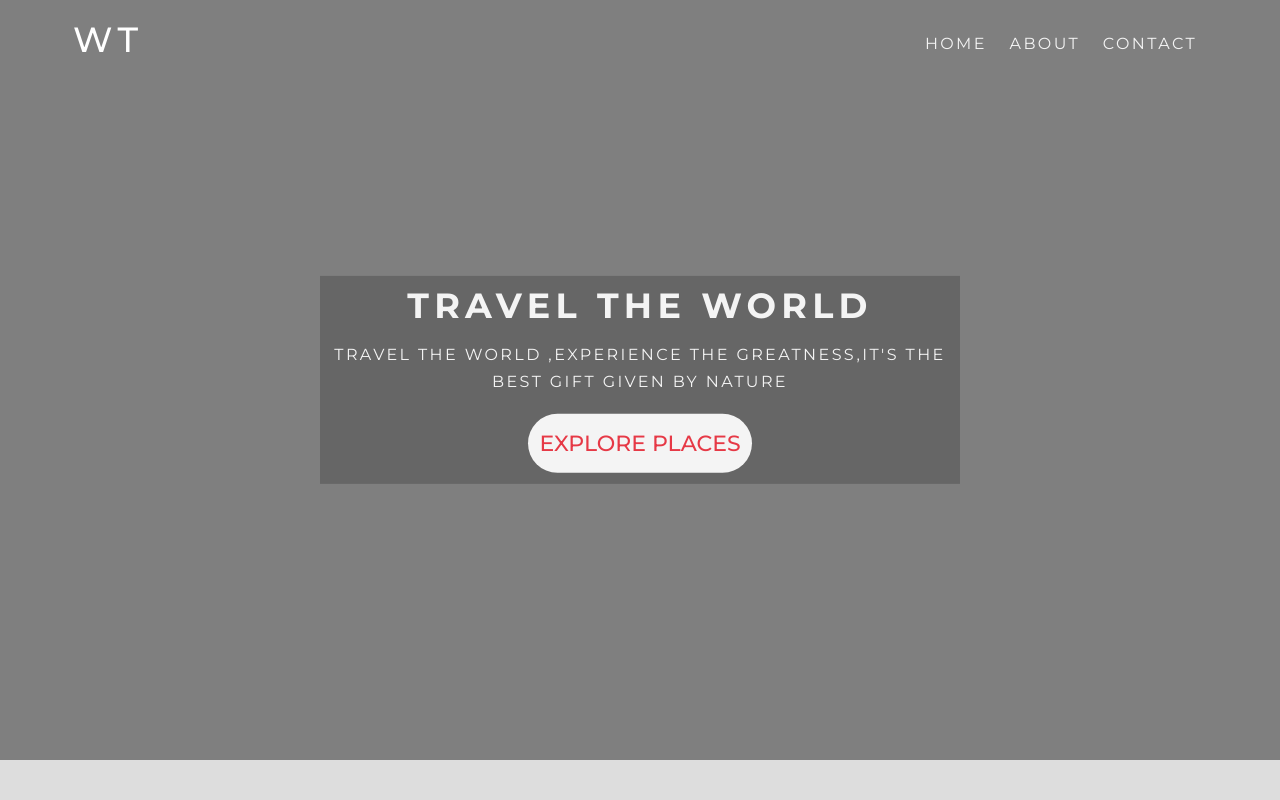
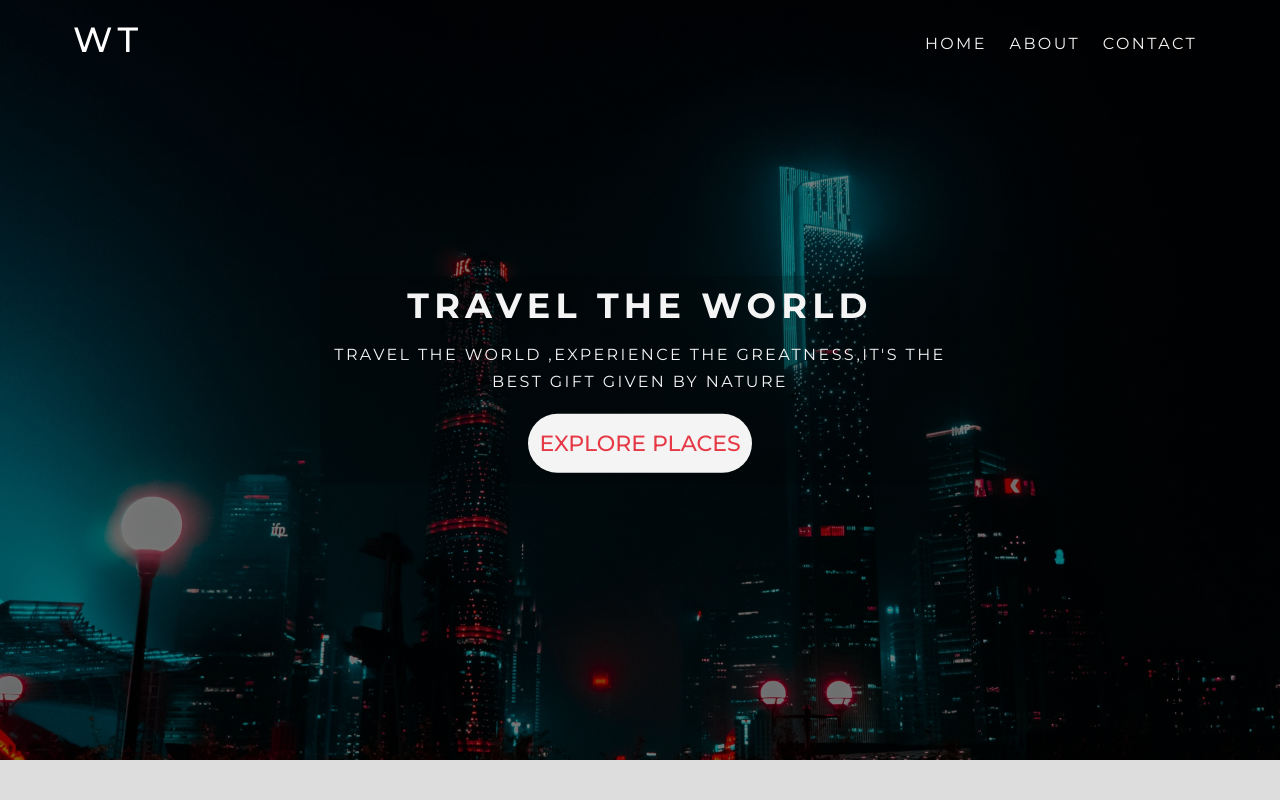
Before and after one commit to Zuber8040/Travel-Website, a plain HTML site: page index.html in a window 1280 px wide. Shown: the top 800 px of the page. Drawn offline with Linux system fonts and the light colour scheme; the site is published under a folder, as on GitHub Pages, so addresses that start at the root find nothing.

Commit message:
added backgroung img

```diff
--- a/css/style.css
+++ b/css/style.css
@@ -108,7 +108,7 @@ h1,h2,h3{
 
 .header{
     height: 95vh;
-    background-image: linear-gradient(rgba(0,0,0,0.5),rgba(0,0,0,0.5)), url('/img/header-image.jpg');
+    background-image: linear-gradient(rgba(0,0,0,0.5),rgba(0,0,0,0.5)), url('../img/header-image.jpg');
     background-position: center;
     background-repeat: no-repeat;
     background-size: cover;
```
Also changed, not shown: contact.html (+0 -1 lines), index.html (+0 -1 lines).
